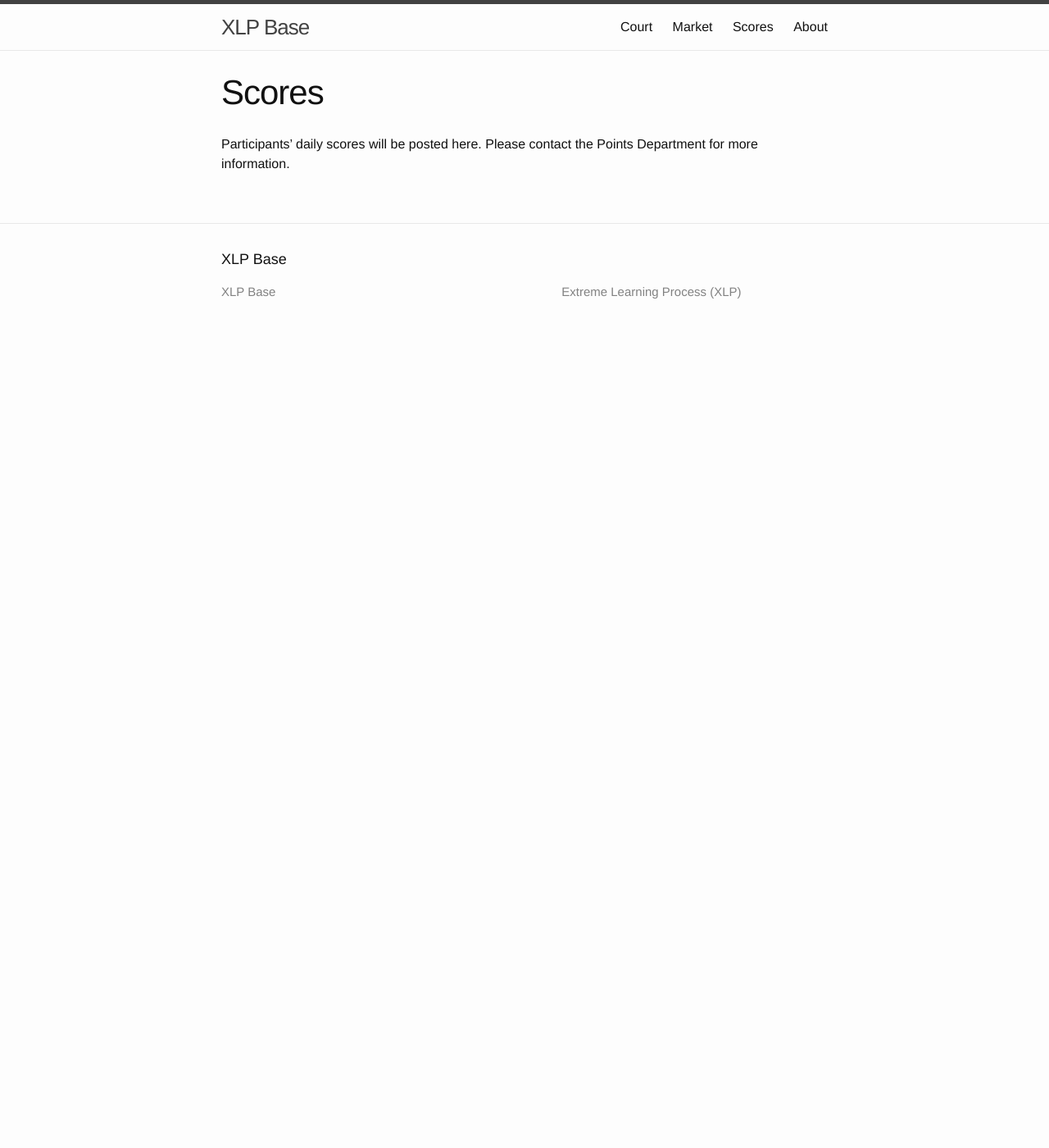
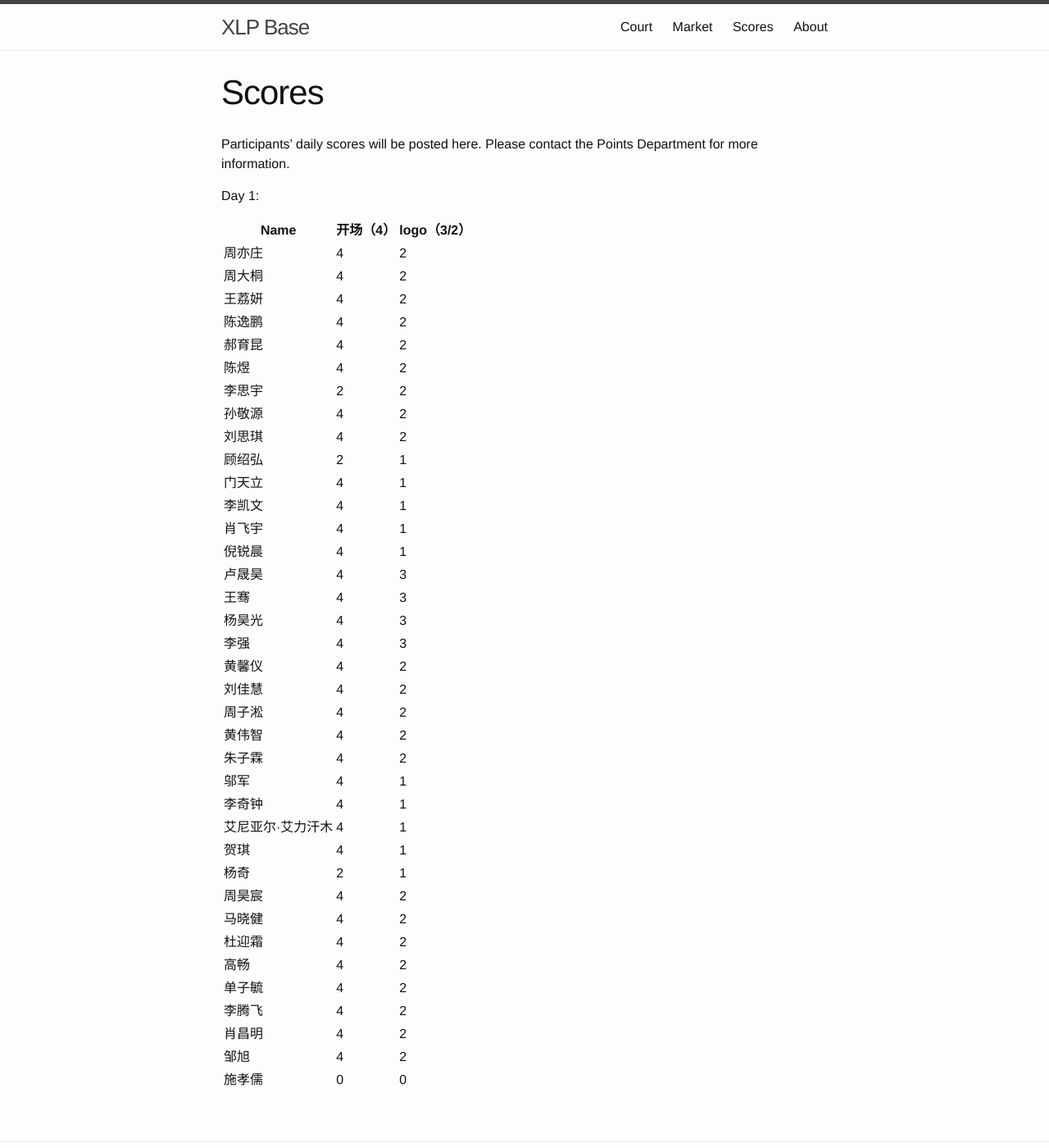
Before and after one commit to alimbeko2/alimbeko2.github.io, a Jekyll site: the page built from Points.md, in a window 1280 px wide and 1400 px high. Shown: the whole window at 82% size. Built offline with Jekyll 4.4.1, drawn with Linux system fonts in a browser that asks for light colours.

Commit message:
Update Points.md

```diff
--- a/Points.md
+++ b/Points.md
@@ -5,3 +5,45 @@ permalink: /scores/
 ---
 
 Participants' daily scores will be posted here. Please contact the Points Department for more information.
+
+Day 1:
+
+|Name|开场（4）|logo（3/2）
+|---|---|---|
+|周亦庄|4|2
+|周大桐|4|2
+|王荔妍|4|2
+|陈逸鹏|4|2
+|郝育昆|4|2
+|陈煜|4|2
+|李思宇|2|2
+|孙敬源|4|2
+|刘思琪|4|2
+|顾绍弘|2|1
+|门天立|4|1
+|李凯文|4|1
+|肖飞宇|4|1
+|倪锐晨|4|1
+|卢晟昊|4|3
+|王骞|4|3
+|杨昊光|4|3
+|李强|4|3
+|黄馨仪|4|2
+|刘佳慧|4|2
+|周子淞|4|2
+|黄伟智|4|2
+|朱子霖|4|2
+|邬军|4|1
+|李奇钟|4|1
+|艾尼亚尔·艾力汗木|4|1
+|贺琪|4|1
+|杨奇|2|1
+|周昊宸|4|2
+|马晓健|4|2
+|杜迎霜|4|2
+|高畅|4|2
+|单子毓|4|2
+|李腾飞|4|2
+|肖昌明|4|2
+|邹旭|4|2
+|施孝儒|0|0
```
